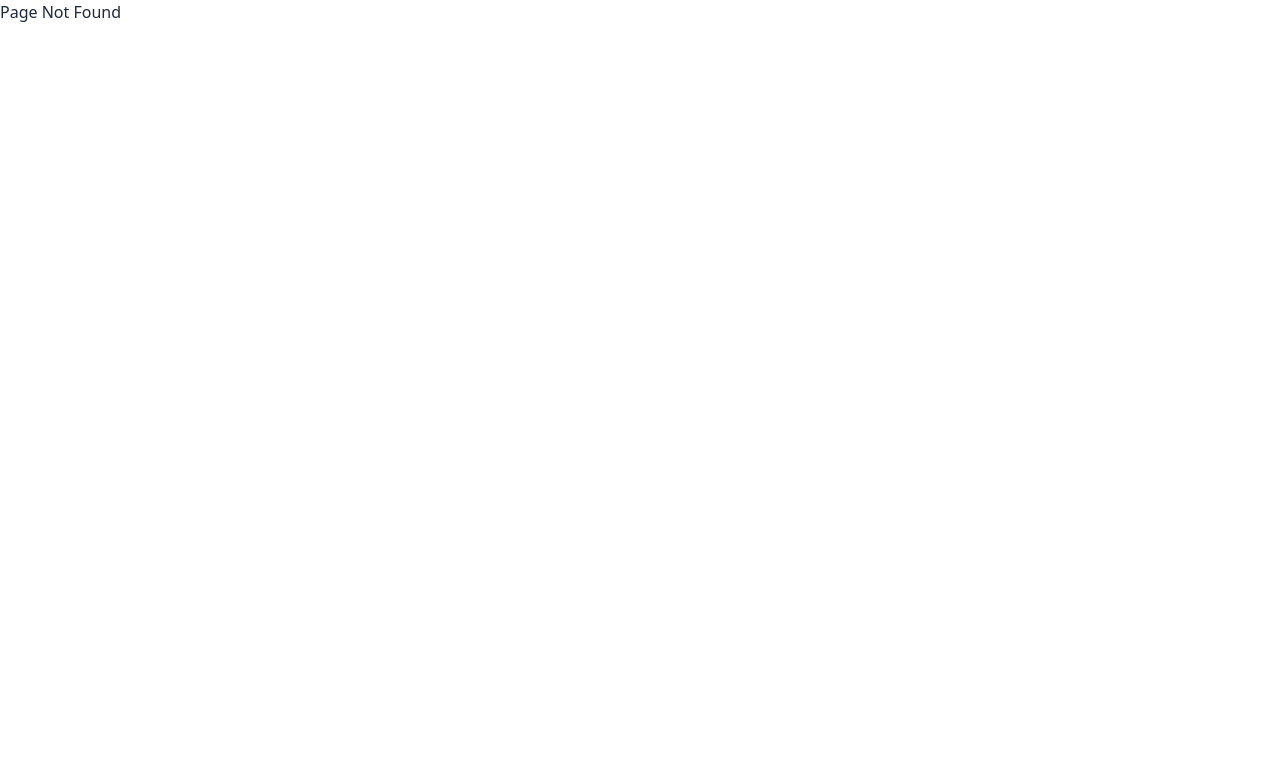
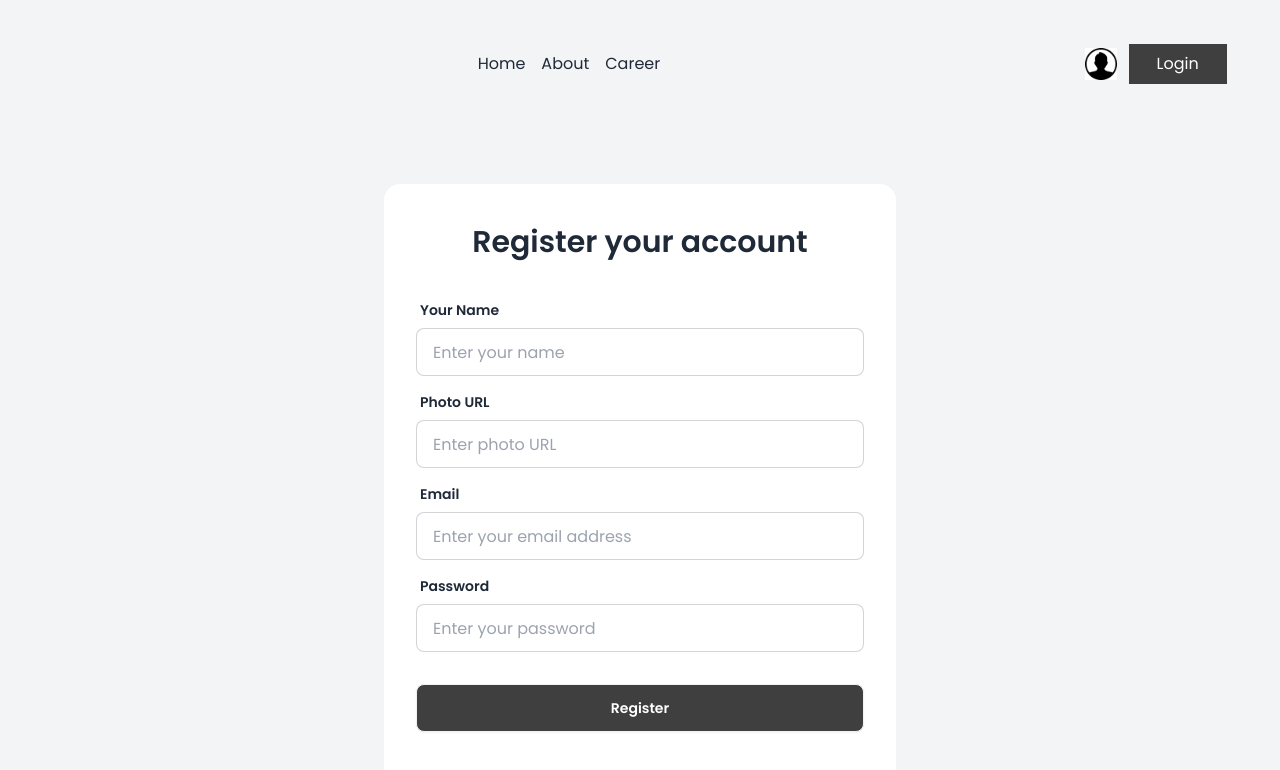
Before and after one commit to MukitHossen7/dragon-news-use-firebase, a React (Vite) app: page /auth/register in a window 1280 px wide. Before the commit this address had no page. Shown: the top 770 px of the page. Built offline with nearby package versions, Linux system fonts and the light colour scheme.

Commit message:
Login and Register page done

```diff
--- a/src/components/Navbar.jsx
+++ b/src/components/Navbar.jsx
@@ -11,7 +11,9 @@ const Navbar = () => {
       </div>
       <div className="flex items-center gap-3">
         <img src={logoNav} className="w-8"></img>
-        <NavLink className="bg-[#403F3F] text-white px-7 py-2">Login</NavLink>
+        <NavLink to="/auth/login" className="bg-[#403F3F] text-white px-7 py-2">
+          Login
+        </NavLink>
       </div>
     </div>
   );
--- /dev/null
+++ b/src/layouts/AuthLayout.jsx
@@ -0,0 +1,17 @@
+import { Outlet } from "react-router-dom";
+import Navbar from "../components/Navbar";
+
+const AuthLayout = () => {
+  return (
+    <div className="font-Poppins bg-gray-100 pt-5">
+      <nav className="w-11/12 md:w-11/12 lg:w-11/12 xl:container mx-auto">
+        <Navbar></Navbar>
+      </nav>
+      <div className="w-11/12 md:w-11/12 lg:w-11/12 xl:container mx-auto">
+        <Outlet></Outlet>
+      </div>
+    </div>
+  );
+};
+
+export default AuthLayout;
--- /dev/null
+++ b/src/pages/RegisterPage.jsx
@@ -0,0 +1,65 @@
+const RegisterPage = () => {
+  return (
+    <div className="flex flex-col justify-center h-screen items-center">
+      <div className="card bg-base-100 w-full max-w-lg shrink-0">
+        <h3 className="font-semibold text-3xl text-center pt-10">
+          Register your account
+        </h3>
+
+        <form className="card-body">
+          <div className="form-control">
+            <label className="label">
+              <span className="label-text font-semibold">Your Name</span>
+            </label>
+            <input
+              type="text"
+              placeholder="Enter your name"
+              className="input input-bordered"
+              required
+            />
+          </div>
+          <div className="form-control">
+            <label className="label">
+              <span className="label-text font-semibold">Photo URL</span>
+            </label>
+            <input
+              type="text"
+              placeholder="Enter photo URL"
+              className="input input-bordered"
+              required
+            />
+          </div>
+          <div className="form-control">
+            <label className="label">
+              <span className="label-text font-semibold">Email</span>
+            </label>
+            <input
+              type="email"
+              placeholder="Enter your email address"
+              className="input input-bordered"
+              required
+            />
+          </div>
+          <div className="form-control">
+            <label className="label">
+              <span className="label-text font-semibold">Password</span>
+            </label>
+            <input
+              type="password"
+              placeholder="Enter your password"
+              className="input input-bordered"
+              required
+            />
+          </div>
+          <div className="form-control rounded-none mt-6 pb-5">
+            <button className="btn bg-[#403F3F] hover:bg-[#403F3F] text-white">
+              Register
+            </button>
+          </div>
+        </form>
+      </div>
+    </div>
+  );
+};
+
+export default RegisterPage;
--- /dev/null
+++ b/src/pages/SignInPage.jsx
@@ -0,0 +1,56 @@
+import { Link } from "react-router-dom";
+
+const SignInPage = () => {
+  return (
+    <div className="flex flex-col justify-center h-screen items-center">
+      <div className="card bg-base-100 w-full max-w-lg shrink-0">
+        <h3 className="font-semibold text-3xl text-center pt-10">
+          Login your account
+        </h3>
+
+        <form className="card-body">
+          <div className="form-control">
+            <label className="label">
+              <span className="label-text font-semibold">Email address</span>
+            </label>
+            <input
+              type="email"
+              placeholder="Enter your email address"
+              className="input input-bordered"
+              required
+            />
+          </div>
+          <div className="form-control">
+            <label className="label">
+              <span className="label-text font-semibold">Password</span>
+            </label>
+            <input
+              type="password"
+              placeholder="Enter your password"
+              className="input input-bordered"
+              required
+            />
+            <label className="label">
+              <a href="#" className="label-text-alt link link-hover">
+                Forgot password?
+              </a>
+            </label>
+          </div>
+          <div className="form-control rounded-none mt-6">
+            <button className="btn bg-[#403F3F] hover:bg-[#403F3F] text-white">
+              Login
+            </button>
+          </div>
+        </form>
+        <p className="text-sm text-center font-semibold pb-8">
+          Dont Have An Account?{" "}
+          <span className="text-red-500 underline">
+            <Link to="/auth/register">Register</Link>
+          </span>
+        </p>
+      </div>
+    </div>
+  );
+};
+
+export default SignInPage;
```
Also changed, not shown: src/Routes/Routes.jsx (+18 -0 lines).
